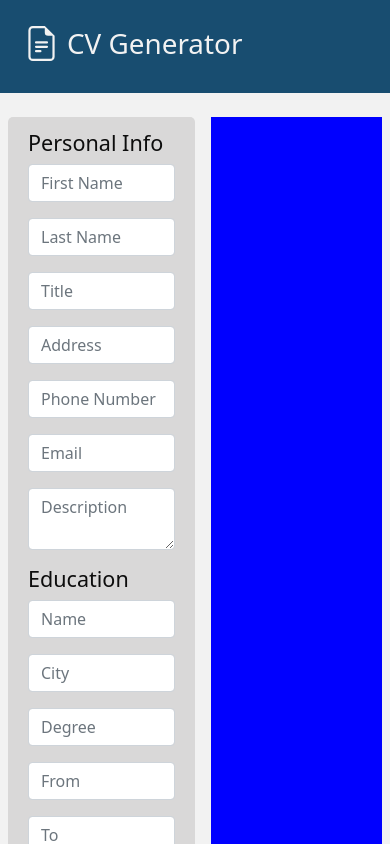
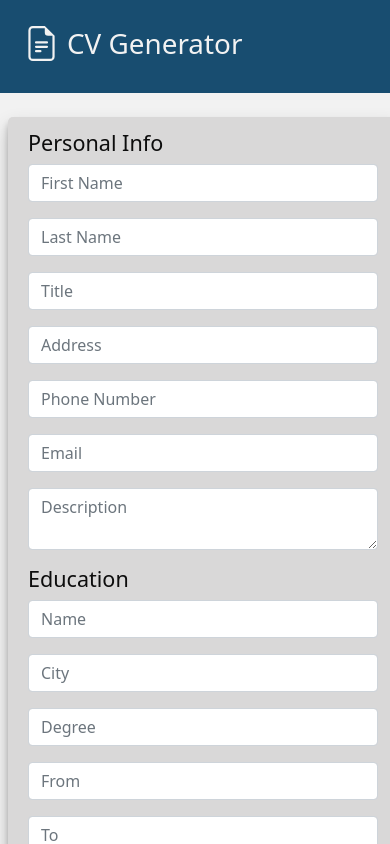
Before and after one commit to AlejandroQR23/cv-generator, a React (Create React App) app: page / in a window 390 px wide. Shown: the top 844 px of the page. Built offline with nearby package versions, Linux system fonts and the light colour scheme.

Commit message:
responsive column added

```diff
--- a/src/components/cv-form/form-container/form-container.component.jsx
+++ b/src/components/cv-form/form-container/form-container.component.jsx
@@ -15,7 +15,7 @@ export const FormContainer = ({
   handleDelete,
   handleChange,
 }) => (
-  <div className='col cv-form mx-2 bg-secondary text-light'>
+  <div className='col-12 col-xl-5 cv-form mx-2 bg-secondary text-light'>
     <PersonalInfo personalInfo={personalInfo} onChange={handlePersonalChange} />
     <Education
       education={education}
--- a/src/components/cv-form/form-container/form-container.styles.scss
+++ b/src/components/cv-form/form-container/form-container.styles.scss
@@ -1,4 +1,10 @@
 .cv-form {
   border-radius: 5px;
   padding: 5px 20px;
+
+  box-shadow: 0 10px 20px rgba(0, 0, 0, 0.19), 0 6px 6px rgba(0, 0, 0, 0.23);
+
+  h4 {
+    color: #0d0d0d;
+  }
 }
```
